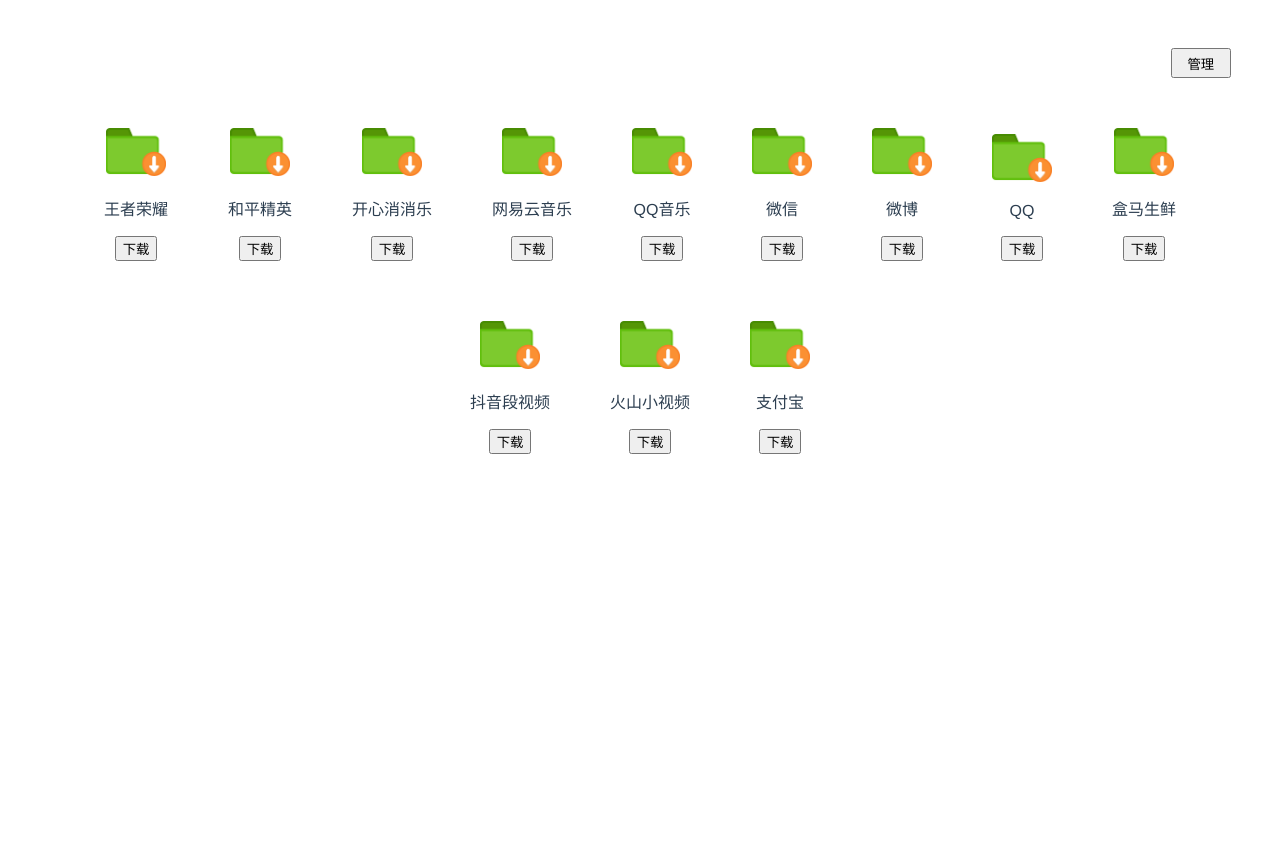
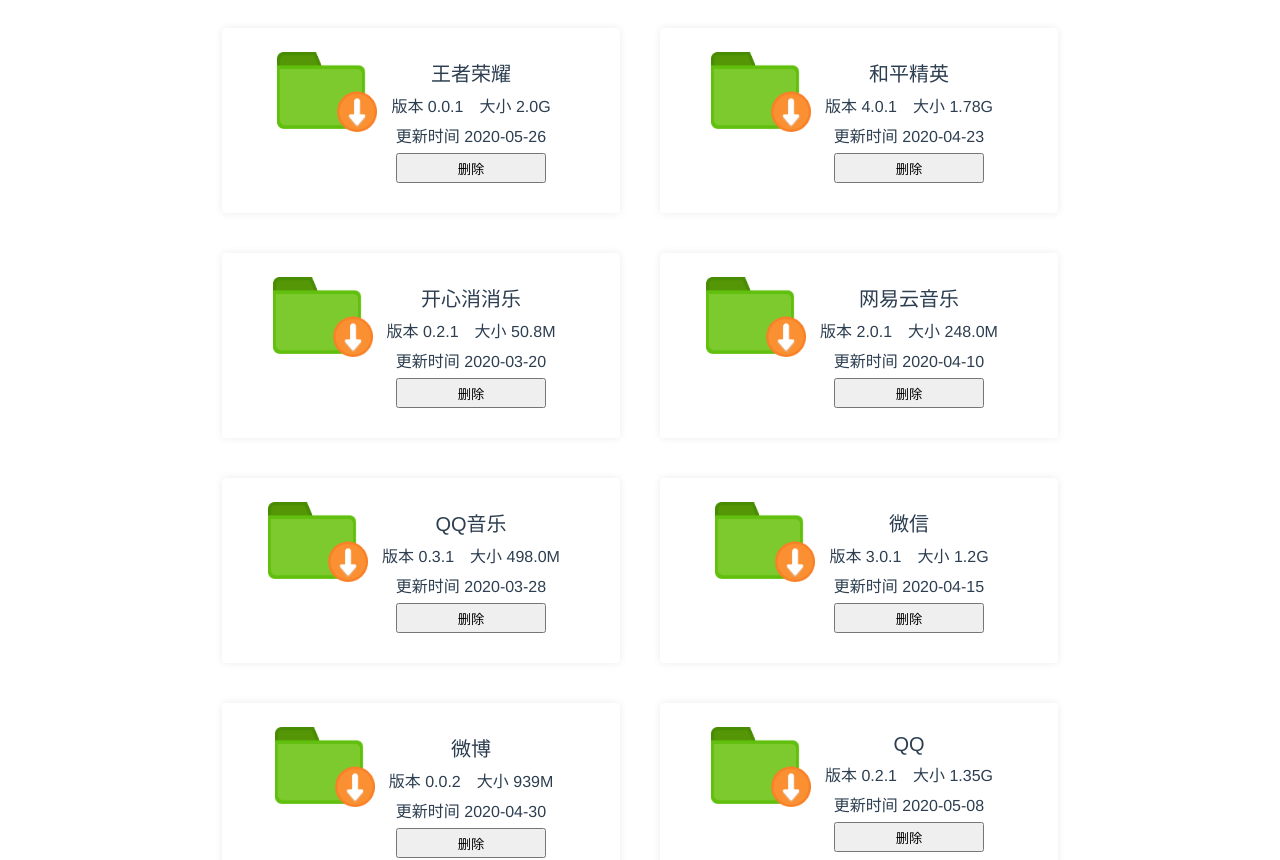
Before and after one commit to liujiayuxi/store, a Vue app: page / in a window 1280 px wide. Shown: the top 860 px of the page. Before the commit the page ends 800 px from the top, so only its background shows below. Built offline with nearby package versions, Linux system fonts and the light colour scheme.

Commit message:
修改样式以及完善功能

```diff
--- a/src/App.vue
+++ b/src/App.vue
@@ -1,19 +1,19 @@
 <template>
   <div id="app">
-    <index></index>
-<!--    <manager-delete></manager-delete>-->
+<!--    <index></index>-->
+    <manager-delete></manager-delete>
   </div>
 </template>
 
 <script>
-import Index from './components/index.vue'
-// import ManagerDelete from './components/manager_delete.vue'
+// import Index from './components/index.vue'
+import ManagerDelete from './components/manager_delete.vue'
 
 export default {
   name: 'App',
   components: {
-    Index,
-    // ManagerDelete
+    // Index,
+    ManagerDelete
   }
 }
 </script>
--- a/src/components/index.vue
+++ b/src/components/index.vue
@@ -1,9 +1,11 @@
 <template>
     <div class="index">
+        <div class="title">
+            <p>在线软件商店</p>
+        </div>
         <div class="manage">
             <button class="manage-btn">管理</button>
         </div>
-
         <PicItem></PicItem>
     </div>
 </template>
@@ -22,14 +24,20 @@
     .index{
         padding: 20px 0;
     }
+    .title{
+        background: palegoldenrod;
+        font-size: 28px;
+        width: 200px;
+        margin: 0 auto;
+    }
     .manage{
         width: 60px;
         height: 30px;
         margin: 20px;
-        margin-left: 92%;
+        margin-left: 85%;
     }
     .manage-btn{
-        width: 60px;
+        width: 150px;
         height: 30px;
 
     }
--- a/src/components/manager_delete.vue
+++ b/src/components/manager_delete.vue
@@ -1,11 +1,24 @@
 <template>
     <div class="pic_item">
         <div class="item" v-for="(item,index) in storelist" :key="index">
-            <div v-if="item.willdelete">
+
                 <img class="pic" src="../assets/pic.png">
-                <p class="name">{{item.name}}</p>
-                <button @click="deleteItem(item)">删除</button>
-            </div>
+                <div class="word">
+                    <p class="line">
+                        <span class="name">{{item.name}}</span>
+                    </p>
+                    <p class="line">
+                        <span class="version">版本 {{item.version}}</span>
+                        <span class="size">大小 {{item.size}}</span>
+                    </p>
+                    <p class="line">
+                        <span class="time">更新时间 {{item.time}}</span>
+                    </p>
+                    <p class="line">
+                        <button @click="deleteItem(item)">删除</button>
+                    </p>
+                </div>
+
         </div>
     </div>
 </template>
@@ -18,40 +31,64 @@
                 storelist:[
                     {
                         name:'王者荣耀',
-                        willdelete: true
+                        version:'0.0.1',
+                        size:'2.0G',
+                        time:'2020-05-26'
                     },{
                         name:'和平精英',
-                        willdelete: true
+                        version:'4.0.1',
+                        size:'1.78G',
+                        time:'2020-04-23'
                     },{
                         name:'开心消消乐',
-                        willdelete: true
+                        version:'0.2.1',
+                        size:'50.8M',
+                        time:'2020-03-20'
                     },{
                         name:'网易云音乐',
-                        willdelete: true
+                        version:'2.0.1',
+                        size:'248.0M',
+                        time:'2020-04-10'
                     },{
                         name:'QQ音乐',
-                        willdelete: true
+                        version:'0.3.1',
+                        size:'498.0M',
+                        time:'2020-03-28'
                     },{
                         name:'微信',
-                        willdelete: true
+                        version:'3.0.1',
+                        size:'1.2G',
+                        time:'2020-04-15'
                     },{
                         name:'微博',
-                        willdelete: true
+                        version:'0.0.2',
+                        size:'939M',
+                        time:'2020-04-30'
                     },{
                         name:'QQ',
-                        willdelete: true
+                        version:'0.2.1',
+                        size:'1.35G',
+                        time:'2020-05-08'
                     },{
                         name:'盒马生鲜',
-                        willdelete: true
+                        version:'2.0.1',
+                        size:'518.0M',
+                        time:'2020-05-04'
                     },{
                         name:'抖音段视频',
-                        willdelete: true
+                        version:'1.0.1',
+                        size:'128.0M',
+                        time:'2020-05-17'
                     },{
                         name:'火山小视频',
-                        willdelete: true
+                        version:'0.1.1',
+                        size:'98.0M',
+                        time:'2020-04-12'
                     },{
                         name:'支付宝',
-                        willdelete: true
+                        version:'1.0.0',
+                        size:'635.0M',
+                        time:'2020-05-24'
                     }]
             }
         },
@@ -59,7 +96,9 @@
             deleteItem(item){
                 setTimeout(() => {
                     alert(item.name + '删除成功');
-                    item.willdelete = false;
+                    this.storelist = this.storelist.filter(i => {
+                        return i.name != item.name;
+                    });
                 },2000)
             }
         }
@@ -74,10 +113,34 @@
     }
     .item{
         display: inline-block;
+        width: 350px;
         margin: 30px;
+        background: rgba(255, 255, 255, 1);
+        box-shadow: 0px 0px 8px 0px rgba(0, 24, 16, 0.08);
+        border-radius: 4px;
+        margin: 20px;
+        padding: 24px;
     }
     .pic{
-        width: 60px;
-        height: 48px;
+        display: inline-block;
+        width: 100px;
+        height: 80px;
+    }
+    .word{
+        display: inline-block;
+        vertical-align: top;
+    }
+    .line{
+        margin: 6px;
+    }
+    .name{
+        font-size: 20px;
+    }
+    span{
+        margin: 8px;
+    }
+    button{
+        width: 150px;
+        height: 30px;
     }
 </style>
--- a/src/components/pic-item.vue
+++ b/src/components/pic-item.vue
@@ -2,9 +2,24 @@
     <div class="pic_item">
         <div class="item" v-for="(item,index) in storelist" :key="index">
             <img class="pic" src="../assets/pic.png">
-            <p class="name">{{item.name}}</p>
-            <button @click="load(item)" v-if="item.willload">下载</button>
-            <button disabled="disabled" v-else>已下载</button>
+            <div class="word">
+                <p class="line">
+                    <span class="name">{{item.name}}</span>
+                </p>
+                <p class="line">
+                    <span class="version">版本 {{item.version}}</span>
+                    <span class="size">大小 {{item.size}}</span>
+                </p>
+                <p class="line">
+                    <span class="time">更新时间 {{item.time}}</span>
+                </p>
+                <p class="line">
+                    <button @click="load(item)" v-if="item.willload">下载</button>
+                    <button disabled="disabled" v-else>已下载</button>
+                </p>
+            </div>
+<!--            <p class="name">{{item.name}}</p>-->
+
         </div>
     </div>
 
@@ -18,39 +33,75 @@
                 storelist:[
                     {
                         name:'王者荣耀',
+                        version:'0.0.1',
+                        size:'2.0G',
+                        time:'2020-05-26',
                         willload: true
                     },{
                         name:'和平精英',
+                        version:'4.0.1',
+                        size:'1.78G',
+                        time:'2020-04-23',
                         willload: true
                     },{
                         name:'开心消消乐',
+                        version:'0.2.1',
+                        size:'50.8M',
+                        time:'2020-03-20',
                         willload: true
                     },{
                         name:'网易云音乐',
+                        version:'2.0.1',
+                        size:'248.0M',
+                        time:'2020-04-10',
                         willload: true
                     },{
                         name:'QQ音乐',
+                        version:'0.3.1',
+                        size:'498.0M',
+                        time:'2020-03-28',
                         willload: true
                     },{
                         name:'微信',
+                        version:'3.0.1',
+                        size:'1.2G',
+                        time:'2020-04-15',
                         willload: true
                     },{
                         name:'微博',
+                        version:'0.0.2',
+                        size:'939M',
+                        time:'2020-04-30',
                         willload: true
                     },{
                         name:'QQ',
+                        version:'0.2.1',
+                        size:'1.35G',
+                        time:'2020-05-08',
                         willload: true
                     },{
                         name:'盒马生鲜',
+                        version:'2.0.1',
+                        size:'518.0M',
+                        time:'2020-05-04',
                         willload: true
                     },{
                         name:'抖音段视频',
+                        version:'1.0.1',
+                        size:'128.0M',
+                        time:'2020-05-17',
                         willload: true
                     },{
                         name:'火山小视频',
+                        version:'0.1.1',
+                        size:'98.0M',
+                        time:'2020-04-12',
                         willload: true
                     },{
                         name:'支付宝',
+                        version:'1.0.0',
+                        size:'635.0M',
+                        time:'2020-05-24',
                         willload: true
                     }]
             }
@@ -74,10 +125,34 @@
     }
     .item{
         display: inline-block;
+        width: 350px;
         margin: 30px;
+        background: rgba(255, 255, 255, 1);
+        box-shadow: 0px 0px 8px 0px rgba(0, 24, 16, 0.08);
+        border-radius: 4px;
+        margin: 20px;
+        padding: 24px;
     }
     .pic{
-        width: 60px;
-        height: 48px;
+        display: inline-block;
+        width: 100px;
+        height: 80px;
+    }
+    .word{
+        display: inline-block;
+        vertical-align: top;
+    }
+    .line{
+        margin: 6px;
+    }
+    .name{
+        font-size: 20px;
+    }
+    span{
+        margin: 8px;
+    }
+    button{
+        width: 150px;
+        height: 30px;
     }
 </style>
```
